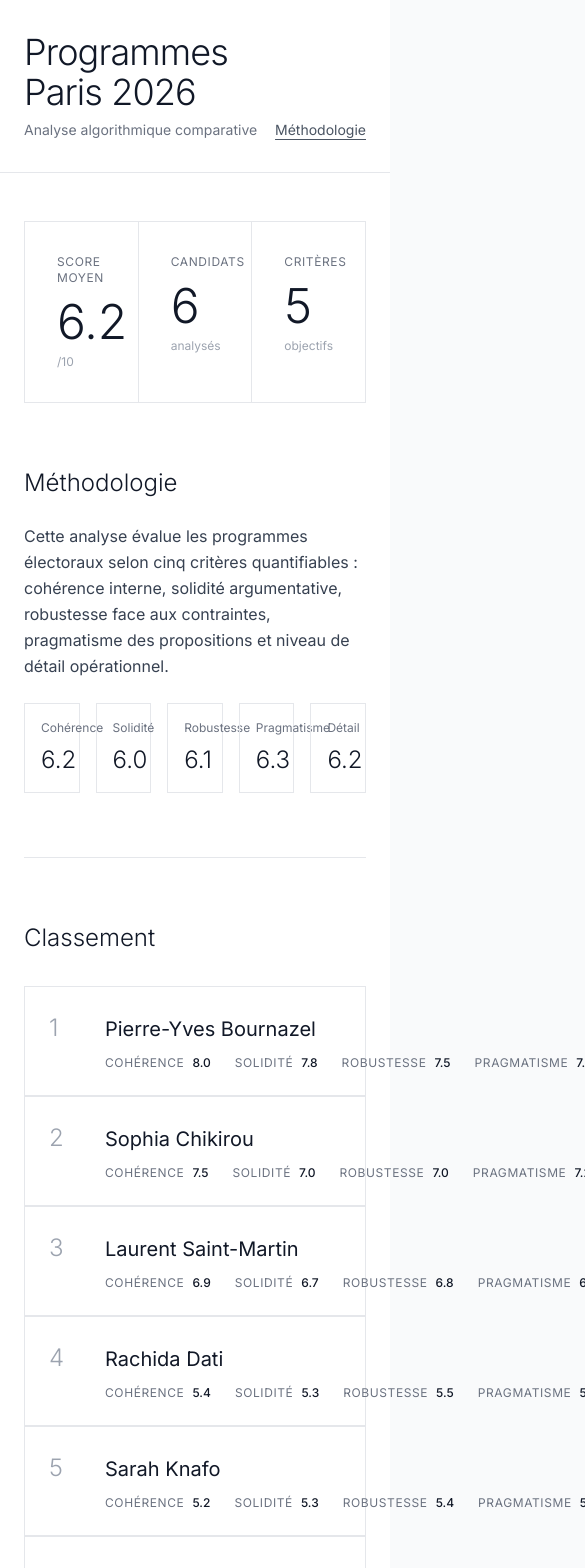
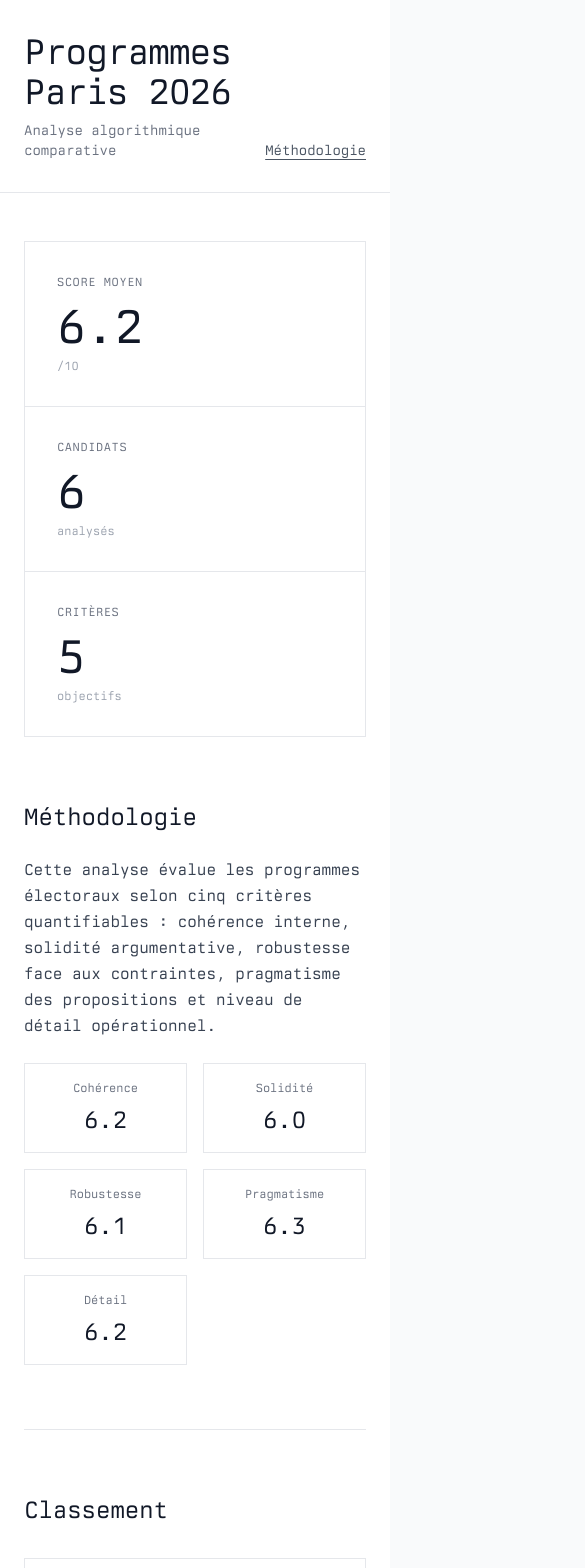
Before and after one commit to Liftof/paris-2026-ia, a Next.js app: page / in a window 390 px wide. Shown: the top 1568 px of the page, 585 px wide, since content can reach past the window. Built offline with nearby package versions, Linux system fonts and the light colour scheme.

Commit message:
Fix: Force Berkeley Mono globally + mobile responsive + analyses

```diff
--- a/app/globals.css
+++ b/app/globals.css
@@ -17,3 +17,8 @@
 @tailwind base;
 @tailwind components;
 @tailwind utilities;
+
+/* Force Berkeley Mono everywhere */
+* {
+  font-family: 'Berkeley Mono', ui-monospace, SFMono-Regular, Menlo, Monaco, Consolas, monospace !important;
+}
--- a/app/page.tsx
+++ b/app/page.tsx
@@ -41,7 +41,7 @@ export default function HomePage() {
       {/* Main Content */}
       <main className="max-w-5xl mx-auto px-6 py-12">
         {/* Stats Grid */}
-        <div className="grid grid-cols-3 gap-px bg-gray-200 border border-gray-200 mb-16">
+        <div className="grid grid-cols-1 md:grid-cols-3 gap-px bg-gray-200 border border-gray-200 mb-16">
           <div className="bg-white p-8">
             <div className="text-xs uppercase tracking-wider text-gray-500 mb-3">Score moyen</div>
             <div className="text-5xl font-light text-gray-900">{avgScore}</div>
@@ -67,7 +67,7 @@ export default function HomePage() {
             cohérence interne, solidité argumentative, robustesse face aux contraintes, pragmatisme
             des propositions et niveau de détail opérationnel.
           </p>
-          <div className="grid grid-cols-5 gap-4 text-center">
+          <div className="grid grid-cols-2 sm:grid-cols-3 md:grid-cols-5 gap-4 text-center">
             <div className="border border-gray-200 p-4">
               <div className="text-xs text-gray-500 mb-2">Cohérence</div>
               <div className="text-2xl font-light text-gray-900">{criteriaMeans.coherence}</div>
--- a/components/CandidateCard.tsx
+++ b/components/CandidateCard.tsx
@@ -10,8 +10,8 @@ export default function CandidateCard({ candidate, rank }: CandidateCardProps) {
   return (
     <Link href={`/candidats/${candidate.slug}`}>
       <div className="border border-gray-200 hover:border-gray-400 transition-colors group">
-        <div className="flex items-center justify-between p-6 bg-white">
-          <div className="flex items-baseline gap-6 flex-1">
+        <div className="flex flex-col md:flex-row items-start md:items-center justify-between p-4 md:p-6 bg-white gap-4">
+          <div className="flex items-baseline gap-4 md:gap-6 flex-1">
             <div className="text-2xl font-light text-gray-400 w-8">
               {rank}
             </div>
@@ -19,7 +19,7 @@ export default function CandidateCard({ candidate, rank }: CandidateCardProps) {
               <h3 className="text-xl font-normal text-gray-900 group-hover:text-black transition-colors">
                 {candidate.name}
               </h3>
-              <div className="flex gap-6 mt-3 text-xs text-gray-500">
+              <div className="flex flex-wrap gap-3 md:gap-6 mt-3 text-xs text-gray-500">
                 <div>
                   <span className="uppercase tracking-wider">Cohérence</span>
                   <span className="ml-2 font-medium text-gray-900">{candidate.scores.coherence.toFixed(1)}</span>
```
